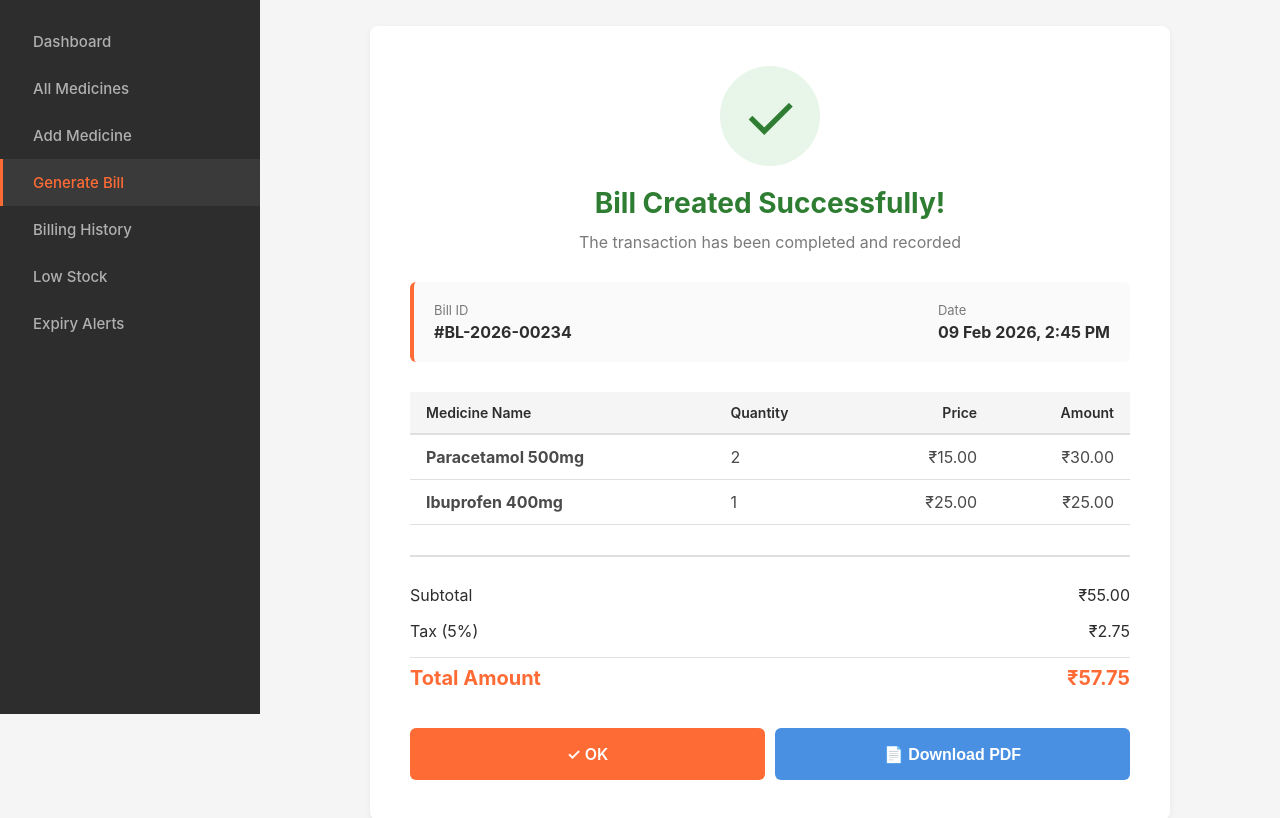
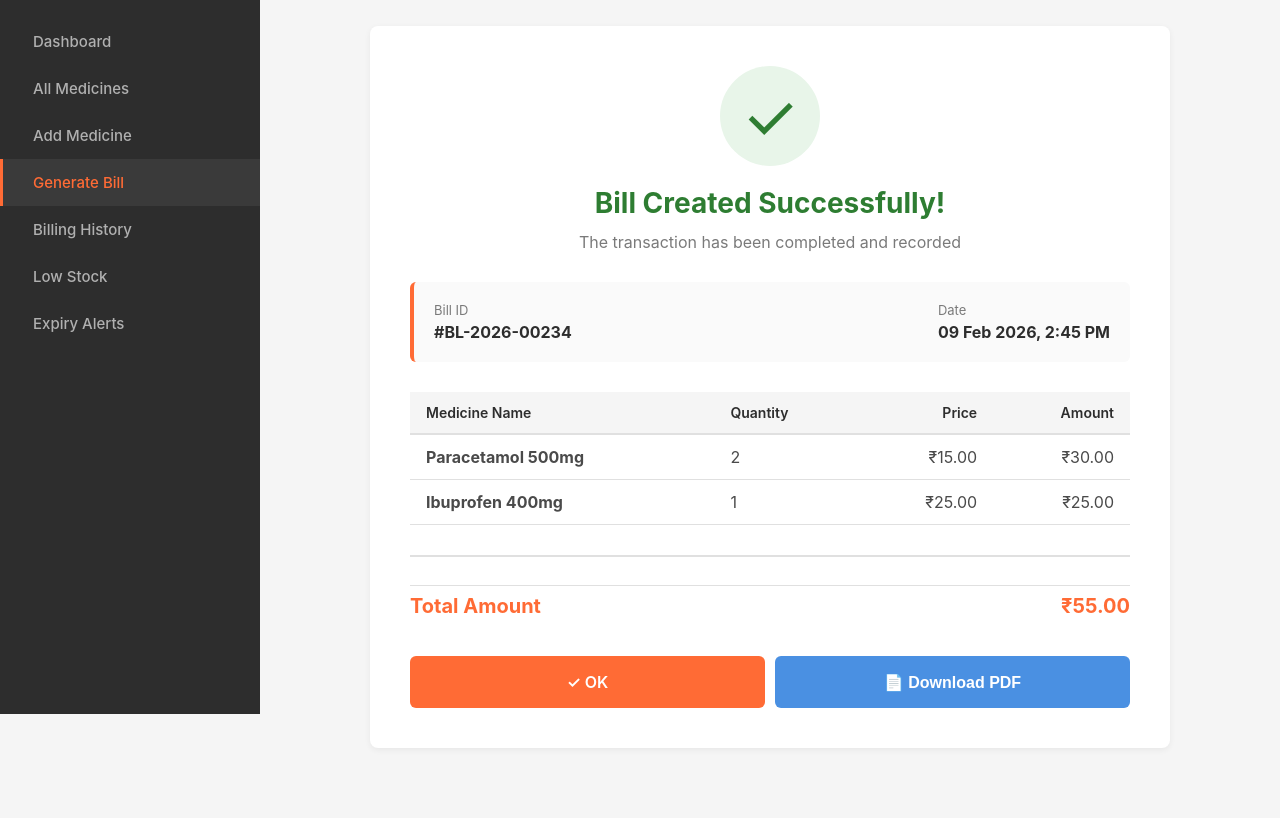
Before and after one commit to kajalp0904/PharmaEasy, a plain HTML site: page frontend/public/bill-success.html in a window 1280 px wide. Shown: the part 86-904 px from the top of the page. After the commit the page ends 864 px from the top, so only its background shows below. Drawn offline with Linux system fonts and the light colour scheme.

Commit message:
Remove tax from billing - show real cost only

```diff
--- a/frontend/public/bill-success.html
+++ b/frontend/public/bill-success.html
@@ -73,17 +73,9 @@
 
                 <!-- Totals -->
                 <div class="totals" id="totalsSection">
-                    <div class="total-row">
-                        <span>Subtotal</span>
-                        <span id="subtotal">₹55.00</span>
-                    </div>
-                    <div class="total-row">
-                        <span>Tax (5%)</span>
-                        <span id="tax">₹2.75</span>
-                    </div>
                     <div class="total-row grand-total">
                         <span>Total Amount</span>
-                        <span id="total">₹57.75</span>
+                        <span id="total">₹55.00</span>
                     </div>
                 </div>
 
@@ -107,8 +99,7 @@
                     { name: 'Ibuprofen 400mg', quantity: 1, price: 25.00 }
                 ],
                 subtotal: 55.00,
-                tax: 2.75,
-                total: 57.75
+                total: 55.00
             }
         };
 
@@ -145,9 +136,7 @@
                     if (response && response.success && response.bill) {
                         const b = response.bill;
 
-                        // Calculate tax automatically for display (5% assumed previously)
                         const subtotal = b.items.reduce((sum, item) => sum + item.price, 0);
-                        const tax = subtotal * 0.05;
 
                         // Format date
                         const d = new Date(b.createdAt);
@@ -163,7 +152,6 @@
                                 price: i.price / i.quantitySold
                             })),
                             subtotal: subtotal,
-                            tax: tax,
                             total: b.totalAmount
                         });
                     } else {
@@ -201,8 +189,6 @@
                 </tr>
             `).join('');
 
-            document.getElementById('subtotal').textContent = `₹${bill.subtotal.toFixed(2)}`;
-            document.getElementById('tax').textContent = `₹${bill.tax.toFixed(2)}`;
             document.getElementById('total').textContent = `₹${bill.total.toFixed(2)}`;
         }
 
@@ -211,8 +197,6 @@
             // Gather data from DOM
             const billId = document.getElementById('billId').innerText;
             const date = document.getElementById('billDate').innerText;
-            const subtotal = document.getElementById('subtotal').innerText;
-            const tax = document.getElementById('tax').innerText;
             const total = document.getElementById('total').innerText;
 
             // Get table rows
@@ -268,8 +252,6 @@
                             {
                                 width: 'auto',
                                 stack: [
-                                    { text: `Subtotal: ${subtotal}`, alignment: 'right' },
-                                    { text: `Tax (5%): ${tax}`, alignment: 'right' },
                                     { text: `Total: ${total}`, alignment: 'right', bold: true, fontSize: 12 }
                                 ]
                             }
```
Also changed, not shown: frontend/public/generate-bill.html (+1 -3 lines).
